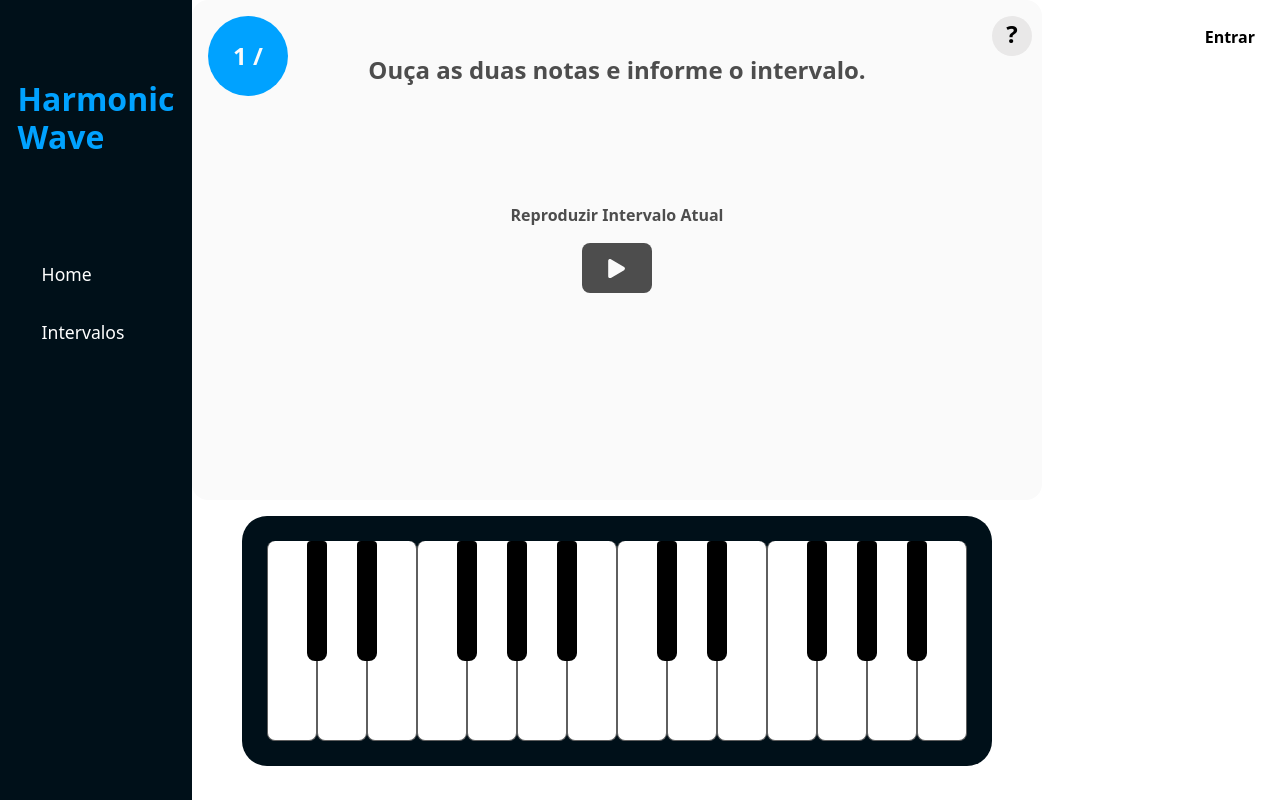
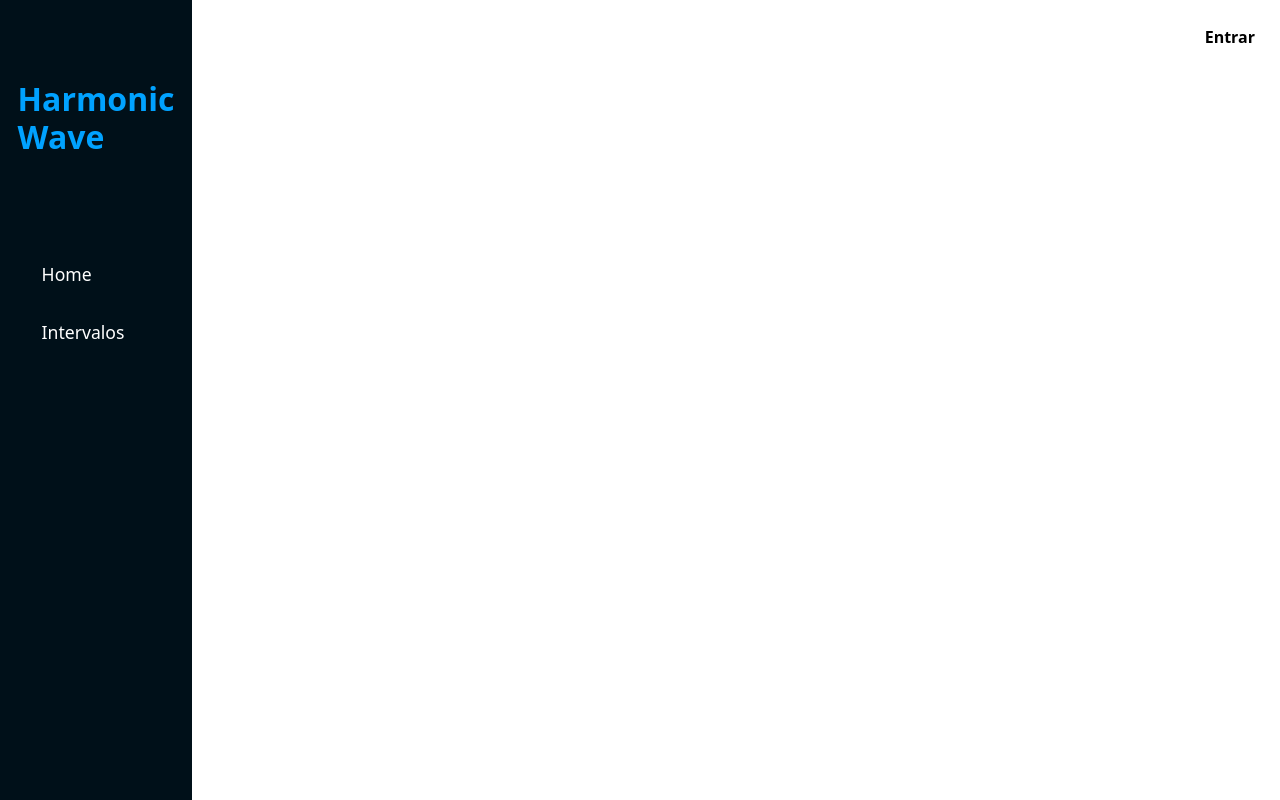
Before and after one commit to guikipper/easy_som_frontend, a Next.js app: page /intervals/theory in a window 1280 px wide. Before the commit this address had no page. Built offline with nearby package versions, Linux system fonts and the light colour scheme.

Commit message:
testes para deploy

```diff
--- a/src/app/components/IntervalCard.js
+++ b/src/app/components/IntervalCard.js
@@ -99,7 +99,7 @@ export default function IntervalCard() {
     return true;
   };
   if (isObjectEmpty(formData)) {
-    router.push('../intervals/exercise-config');
+    //router.push('../intervals/exercise-config');
   }
 
 
--- a/src/app/intervals/theory/page.js
+++ b/src/app/intervals/theory/page.js
@@ -1,11 +1,8 @@
 'use client'
-
-import IntervalCard from "../../components/IntervalCard"
 
 export default function Theory() {
     return (
         <>
-        <IntervalCard/>
         </>
     )
 }
```
